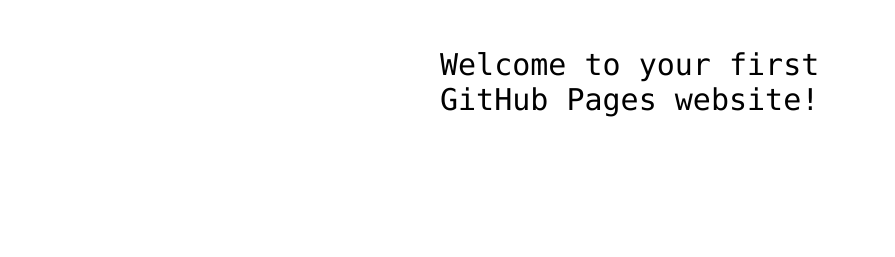
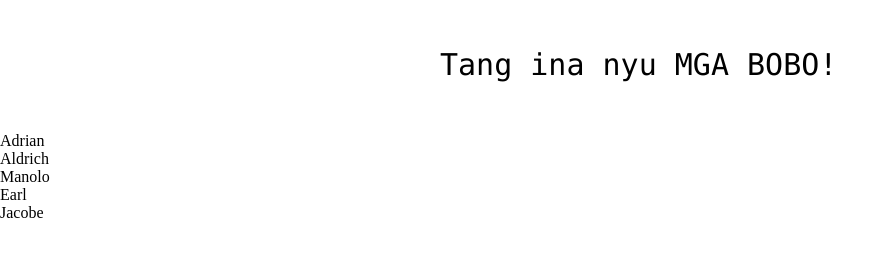
Before and after one commit to devmonkey00/devmonkey00.github.io, a plain HTML site: page index.html in a window 1280 px wide. Shown: the part 341-598 px from the top of the page, without its empty margins (0-895 px from the left). Drawn offline with Linux system fonts and the light colour scheme.

Commit message:
Update index.html

```diff
--- a/index.html
+++ b/index.html
@@ -12,7 +12,14 @@
 <img src="https://octodex.github.com/images/daftpunktocat-thomas.gif" id="octocat" alt="octocat-gif" />
 
 <!-- Change this code here by copy and pasting your template on line 15 -->
-<p>Welcome to your first GitHub Pages website!</p>
+<p>Tang ina nyu MGA BOBO!</p>
+  <ol>
+    <li>Adrian </li>
+    <li>Aldrich </li>
+    <li>Manolo </li>
+    <li>Earl </li>
+    <li>Jacobe </li>
+  </ol>
 
 </body>
 </html>
```
